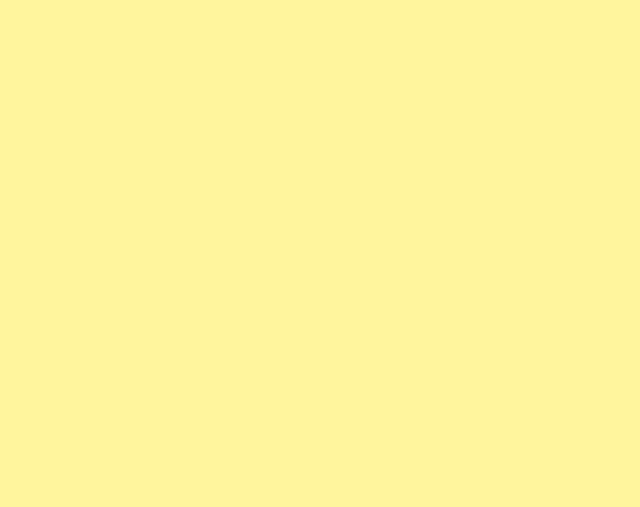
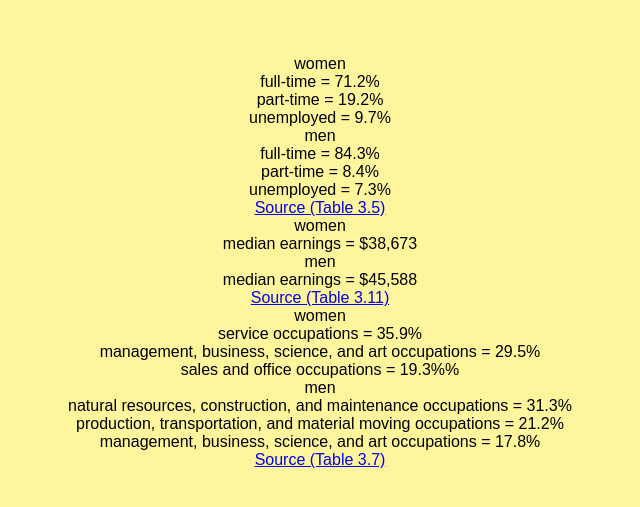
Before and after one commit to edenadler/6.C85-data-visualization-final-project, a SvelteKit app in the folder main/: page / in a window 1280 px wide. Shown: the part 4233-4740 px from the top of the page, without its empty margins (320-960 px from the left). Built offline with nearby package versions, Linux system fonts and the light colour scheme; a web font is replaced by a local one.

Commit message:
adding basic data

```diff
--- a/main/src/components/After.svelte
+++ b/main/src/components/After.svelte
@@ -1,7 +1,95 @@
 <script>
+    import * as d3 from "d3";
+
+    // let arcGenerator = d3.arc()
+	// 	.innerRadius(10)
+	// 	.outerRadius(100)
+	// 	.padAngle(.02)
+	// 	.cornerRadius(4);
+	// let pieAngleGenerator = d3.pie().value( d => d[1] );
+	// let arc_data = []
+
+	// // color mapping function
+	// const arc_color = d3.scaleLinear()
+	// 	.range(["#faffd1", "#db921d", "#b86a04", "#a65d29" ,"#6e3003"])
+	// 	.domain([0,3,6,9,12]);
+
+	// // state trackers
+	// let hovered = -1; // index of the hovered arc, -1 when nothing is hovered
+	// let recorded_mouse_position = { x: 0, y: 0 };
+
+	// $: {
+	// 	// input data grouped by size
+	// 	// looks like [[size, count], [size, count], [size, count]]
+	// 	let todo_count_by_size = d3.rollups(
+	// 		todo_record,
+	// 		v => v.length,
+	// 		d => d.size
+	// 	);
+
+	// 	arc_data = pieAngleGenerator(todo_count_by_size);
+	// }
 </script>
 
-<div>
+<div class="visualization">
+    <div>women</div>
+    <div>full-time = 71.2%</div>
+    <div>part-time = 19.2%</div>
+    <div>unemployed = 9.7%</div>
+    <div>men</div>
+    <div>full-time = 84.3%</div>
+    <div>part-time = 8.4%</div>
+    <div>unemployed = 7.3%</div>
+    <a href="https://www.census.gov/data/tables/2020/demo/foreign-born/cps-2020.html">Source (Table 3.5)</a>
+
+
+    <div>women</div>
+    <div>median earnings = $38,673</div>
+    <div>men</div>
+    <div>median earnings = $45,588</div>
+    <a href="https://www.census.gov/data/tables/2020/demo/foreign-born/cps-2020.html">Source (Table 3.11)</a>
+
+
+    <div>women</div>
+    <div>service occupations = 35.9%</div>
+    <div>management, business, science, and art occupations = 29.5%</div>
+    <div>sales and office occupations = 19.3%%</div>
+    <div>men</div>
+    <div>natural resources, construction, and maintenance occupations = 31.3%</div>
+    <div>production, transportation, and material moving occupations = 21.2%</div>
+    <div>management, business, science, and art occupations = 17.8%</div>
+    <a href="https://www.census.gov/data/tables/2020/demo/foreign-born/cps-2020.html">Source (Table 3.7)</a>
+	<!-- <svg width="500" height="500">
+		<g transform="translate(250, 120)">
+			{#each arc_data as data, index}
+			<path
+				d={arcGenerator({
+					startAngle: data.startAngle,
+					endAngle: data.endAngle
+				})}
+				fill={index === hovered ? "brown": arc_color(data.data[0])}
+				on:mouseover={
+				(event) => {
+					hovered = index;
+					recorded_mouse_position = {
+							x: event.pageX,
+							y: event.pageY
+						}
+				}}
+				on:mouseout={(event) => { hovered = -1; }}
+			/>
+			{/each}
+		</g>
+	</svg>
+	<div
+		class={hovered === -1 ? "tooltip-hidden": "tooltip-visible"}
+		style="left: {recorded_mouse_position.x + 40}px; top: {recorded_mouse_position.y + 40}px"
+	>
+		{#if hovered !== -1}
+		There are { arc_data[hovered].data[1] } record{ arc_data[hovered].data[1]===1 ? "" : "s" }
+		where you have { arc_data[hovered].data[0] } todo items.
+		{/if}
+	</div> -->
 </div>
 
 <style>
```
